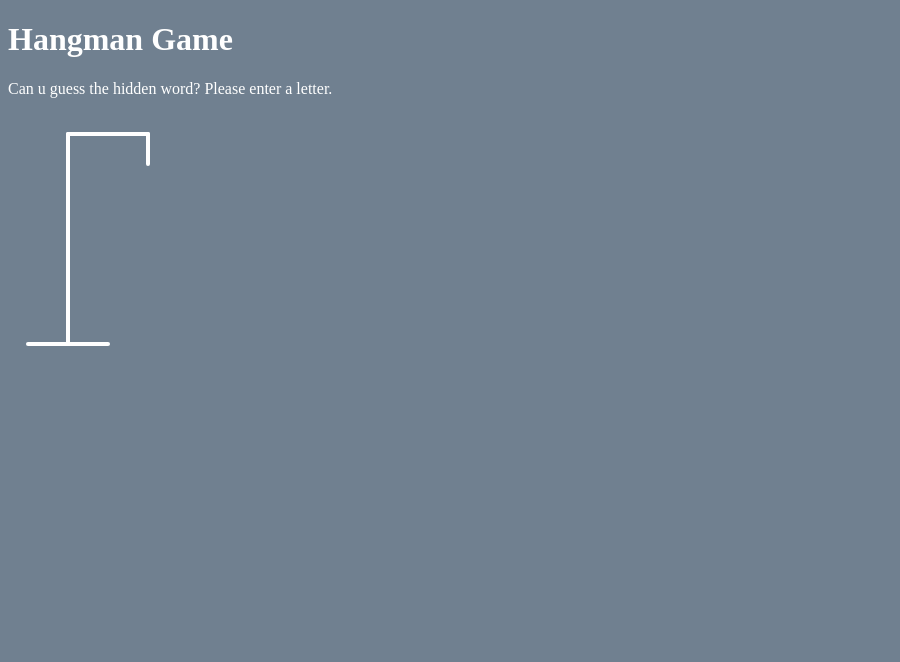
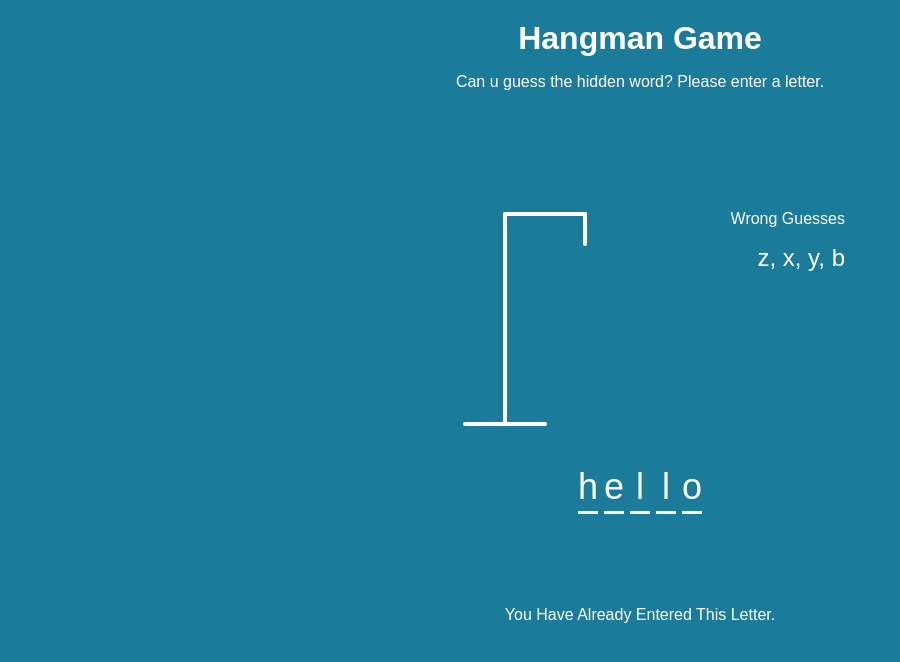
Before and after one commit to ebad-ahmed/JavaScript-Projects, a plain HTML site: page Hangman Game Project 7/index.html in a window 1280 px wide. Shown: the whole page, without its empty margins (0-900 px from the left). Drawn offline with Linux system fonts and the light colour scheme.

Commit message:
CSS working

```diff
--- a/Hangman Game Project 7/index.html
+++ b/Hangman Game Project 7/index.html
@@ -21,18 +21,54 @@
             <line x1="60" y1="20" x2="60" y2="230" />
             <line x1="20" y1="230" x2="100" y2="230" />
             <!-- head of hangman -->
-            <circle cx="140" cy="70" r="20" class="hangman-part"/>
+            <circle cx="140" cy="70" r="20" class="hangman-part" />
             <!-- body of hangman -->
             <line x1="140" y1="90" x2="140" y2="150" class="hangman-part" />
             <!-- arms of hangman -->
-            <line x1="140" y1="120" x2="120" y2="100" class="hangman-part"/>
-            <line x1="140" y1="120" x2="160" y2="100" class="hangman-part"/>
+            <line x1="140" y1="120" x2="120" y2="100" class="hangman-part" />
+            <line x1="140" y1="120" x2="160" y2="100" class="hangman-part" />
             <!-- legs of hangman -->
-            <line x1="140" y1="150" x2="120" y2="180" class="hangman-part"/>
-            <line x1="140" y1="150" x2="160" y2="180" class="hangman-part"/>
+            <line x1="140" y1="150" x2="120" y2="180" class="hangman-part" />
+            <line x1="140" y1="150" x2="160" y2="180" class="hangman-part" />
 
         </svg>
+
+
+        <div class="wrong-letters" id="wrongletters">
+            <p>Wrong Guesses</p>
+            <span>z, x, y, b</span>
+        </div>
+
+        <div class="word" id="word">
+            <div class="letter">h</div>
+            <div class="letter">e</div>
+            <div class="letter">l</div>
+            <div class="letter">l</div>
+            <div class="letter">o</div>
+        </div>
+
     </div>
+
+    <!-- container for pop up message : win or lose -->
+    <div class="pop-container" id="pop-container">
+        <div class="popup">
+            <h2 id="win-lose">
+                You Won!
+            </h2>
+
+            <Button id="restart">
+                Restart Game
+            </Button>
+
+        </div>
+
+    </div>
+
+    <!-- Container for sliding notification : repeat letter Input -->
+     <div class="slider-container" id="slider-container">
+         <p>You Have Already Entered This Letter.</p>
+     </div>
+
 
 
 
--- a/Hangman Game Project 7/style.css
+++ b/Hangman Game Project 7/style.css
@@ -1,15 +1,111 @@
-body{
-    background-color: slategrey;
-    color: white;
+* {
+    box-sizing: border-box;
 }
 
-.figure-container{
+body {
+    background-color:  rgb(27, 123, 155);
+    color: white;
+    font-family: Arial, Helvetica, sans-serif;
+    display: flex;
+    flex-direction: column;
+    align-items: center;
+    height: 80vh;
+    margin: 0;
+}
+
+h1 {
+    margin: 20px 0 0;
+}
+
+.game-container {
+    padding: 20px 30px;
+    position: relative;
+    margin: auto;
+    height: 350px;
+    width: 450px;
+}
+
+.wrong-letters {
+    position: absolute;
+    top: 20px;
+    right: 20px;
+    display: flex;
+    flex-direction: column;
+    text-align: right;
+}
+
+.wrong-letters p {
+    max-width: 0 0 5px;
+}
+
+.wrong-letters span {
+    font-size: 24px;
+}
+
+.word {
+    display: flex;
+    position: absolute;
+    bottom: 10px;
+    left: 50%;
+    transform: translateX(-50%);
+}
+
+.letter {
+    border-bottom:3px solid white;
+    display: inline-flex;
+    font-size: 36px;
+    align-items: center;
+    justify-content: center;
+    margin: 0 3px;
+    width: 20px;
+    height: 50px;
+}
+
+.pop-container{
+    background-color: rgba(0, 0, 0,0.3);
+    position: fixed;
+    top: 0;
+    bottom: 0;
+    right: 0;
+    left: 0;
+    display: flex;
+    align-items: center;
+    justify-content: center;
+    display:none;
+}
+
+.popup{
+   background-color: skyblue;
+   border-radius: 5px;
+   padding: 30px;
+   text-align: center;
+}
+
+.popup button {
+    cursor: pointer;
+    background-color: white;
+    border: 0;
+    margin-top: 20px;
+    padding: 10px 20px;
+    font-size: 18px;
+    border-radius: 5pxs;
+}
+
+.popup button:focus {
+    outline : 0;
+}
+
+.popup button:active{
+    transform: scale(0.95);
+}
+
+.figure-container {
     stroke: white;
     stroke-width: 4px;
     stroke-linecap: round;
     fill: transparent;
 }
 
-.hangman-part{
+.hangman-part {
     display: none;
 }
```
